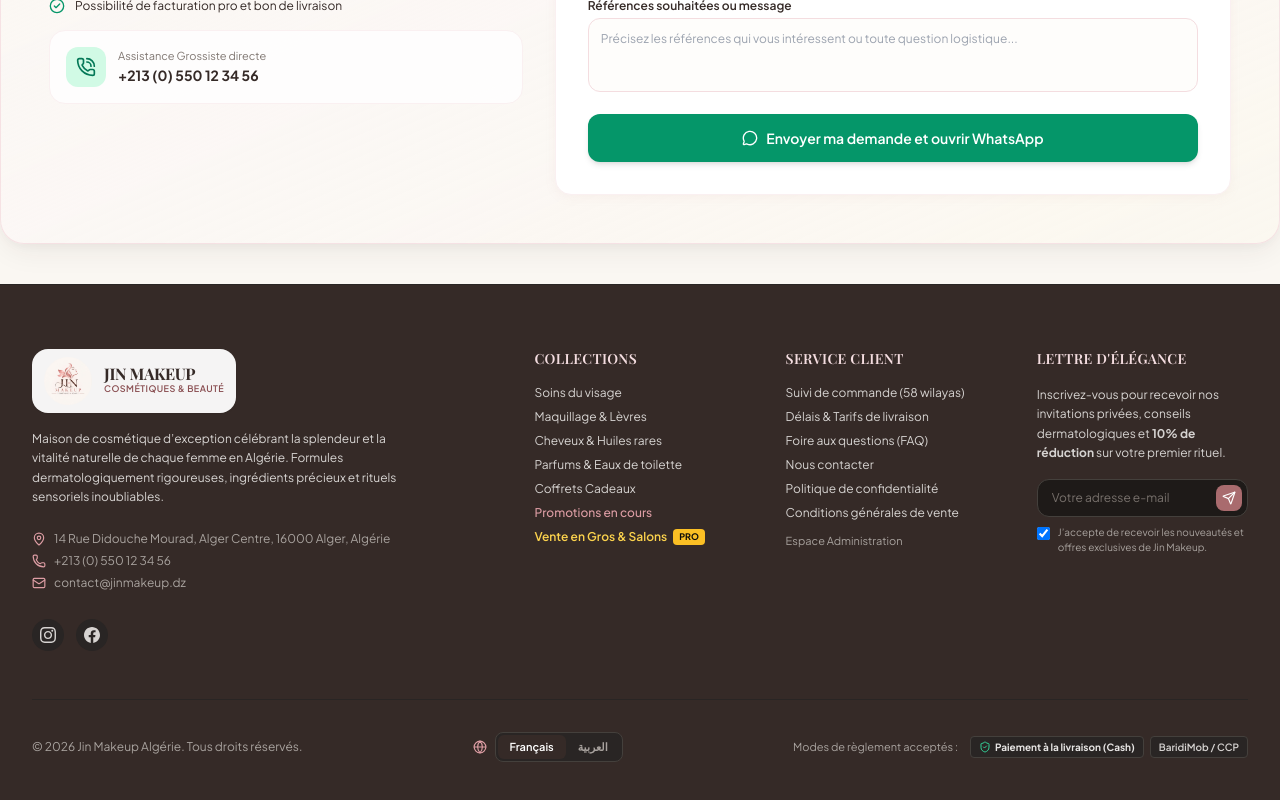
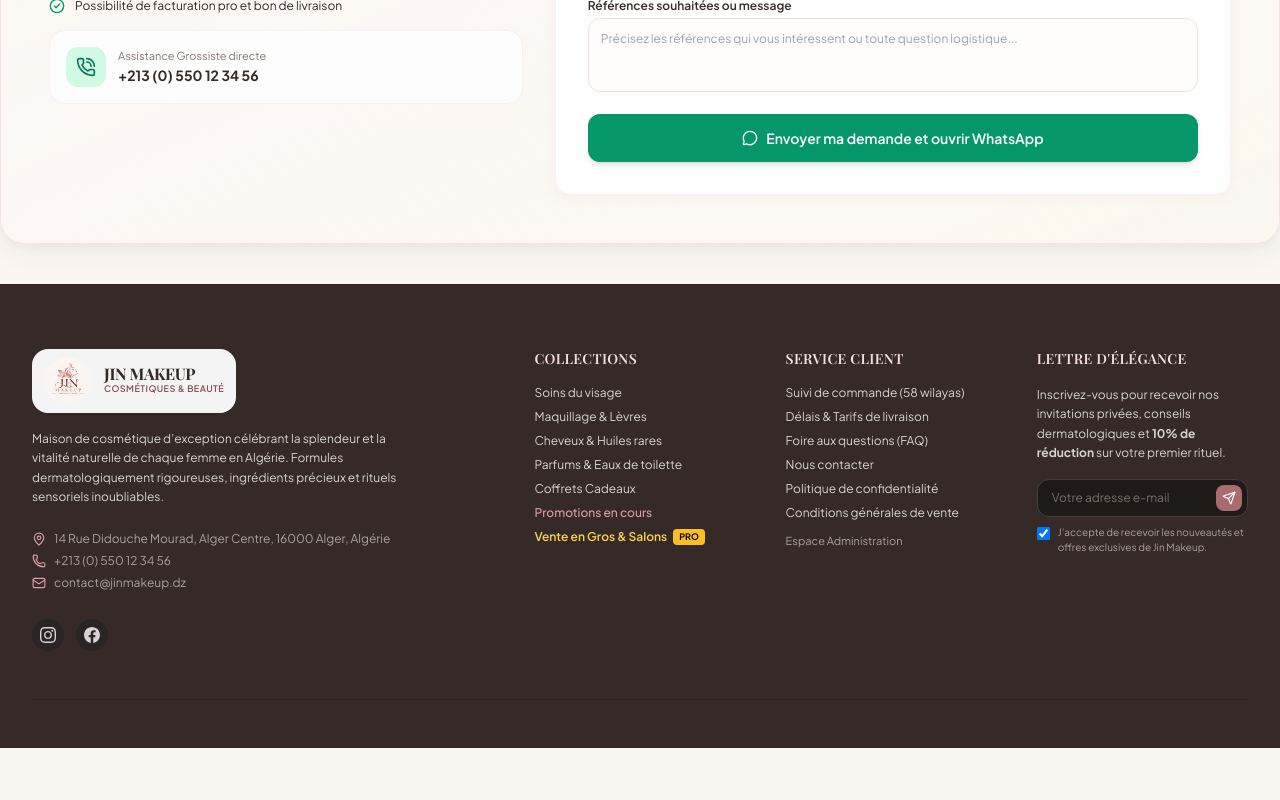
Before and after one commit to youcefnassim/Glow-Beauty, a React (Vite) app: page /wholesale in a window 1280 px wide. Shown: the part 2261-3061 px from the top of the page. After the commit the page ends 3009 px from the top, so only its background shows below. Built offline with nearby package versions, Linux system fonts and the light colour scheme; a web font is replaced by a local one.

Commit message:
feat: suppression de la barre inferieure du footer avec chevauchement support

```diff
--- a/src/components/layout/Footer.tsx
+++ b/src/components/layout/Footer.tsx
@@ -3,11 +3,11 @@ import { Link } from 'react-router-dom';
 import { StorageService } from '@/services/storage';
 import { useLanguage } from '@/context/LanguageContext';
 import {
-  Phone, Mail, MapPin, Send, ShieldCheck, CheckCircle2, AlertCircle, Globe
+  Phone, Mail, MapPin, Send, CheckCircle2, AlertCircle
 } from 'lucide-react';
 
 export const Footer: React.FC = () => {
-  const { language, setLanguage, isRtl, t } = useLanguage();
+  const { language } = useLanguage();
   const [email, setEmail] = useState('');
   const [consent, setConsent] = useState(true);
   const [status, setStatus] = useState<{ success?: boolean; message?: string } | null>(null);
@@ -242,51 +242,6 @@ export const Footer: React.FC = () => {
             </form>
           </div>
         </div>
-
-        {/* Bottom Bar: Payments & Copyright */}
-        <div className="pt-8 flex flex-col md:flex-row items-center justify-between gap-4 text-xs text-stone-400">
-          <p>© {new Date().getFullYear()} {language === 'ar' ? 'جين ميكب الجزائر' : 'Jin Makeup Algérie'}. {t('footer.rights')}</p>
-
-          {/* Language Selector in Footer */}
-          <div className="flex items-center gap-2">
-            <Globe className="w-3.5 h-3.5 text-rose-400" />
-            <div className="inline-flex rounded-lg bg-stone-800 p-0.5 border border-stone-700 text-[11px]">
-              <button
-                type="button"
-                onClick={() => setLanguage('fr')}
-                className={`px-3 py-1 rounded-md font-semibold transition cursor-pointer ${
-                  language === 'fr' ? 'bg-deep text-white shadow-xs' : 'text-stone-400 hover:text-white'
-                }`}
-              >
-                Français
-              </button>
-              <button
-                type="button"
-                onClick={() => setLanguage('ar')}
-                className={`px-3 py-1 rounded-md font-semibold transition cursor-pointer ${
-                  language === 'ar' ? 'bg-rose-950 text-rose-200 shadow-xs' : 'text-stone-400 hover:text-white'
-                }`}
-              >
-                العربية
-              </button>
-            </div>
-          </div>
-
-          <div className="flex items-center gap-3">
-            <span className="text-[11px] text-stone-400">
-              {isRtl ? 'طرق الدفع المعتمدة :' : 'Modes de règlement acceptés :'}
-            </span>
-            <div className="flex items-center gap-1.5">
-              <span className="bg-stone-800 text-stone-200 text-[10px] font-bold px-2 py-0.5 rounded border border-stone-700 flex items-center gap-1">
-                <ShieldCheck className="w-3 h-3 text-emerald-400" />
-                {isRtl ? 'الدفع عند الاستلام نقداً' : 'Paiement à la livraison (Cash)'}
-              </span>
-              <span className="bg-stone-800 text-stone-300 text-[10px] font-semibold px-2 py-0.5 rounded border border-stone-700">
-                BaridiMob / CCP
-              </span>
-            </div>
-          </div>
-        </div>
       </div>
     </footer>
   );
```
